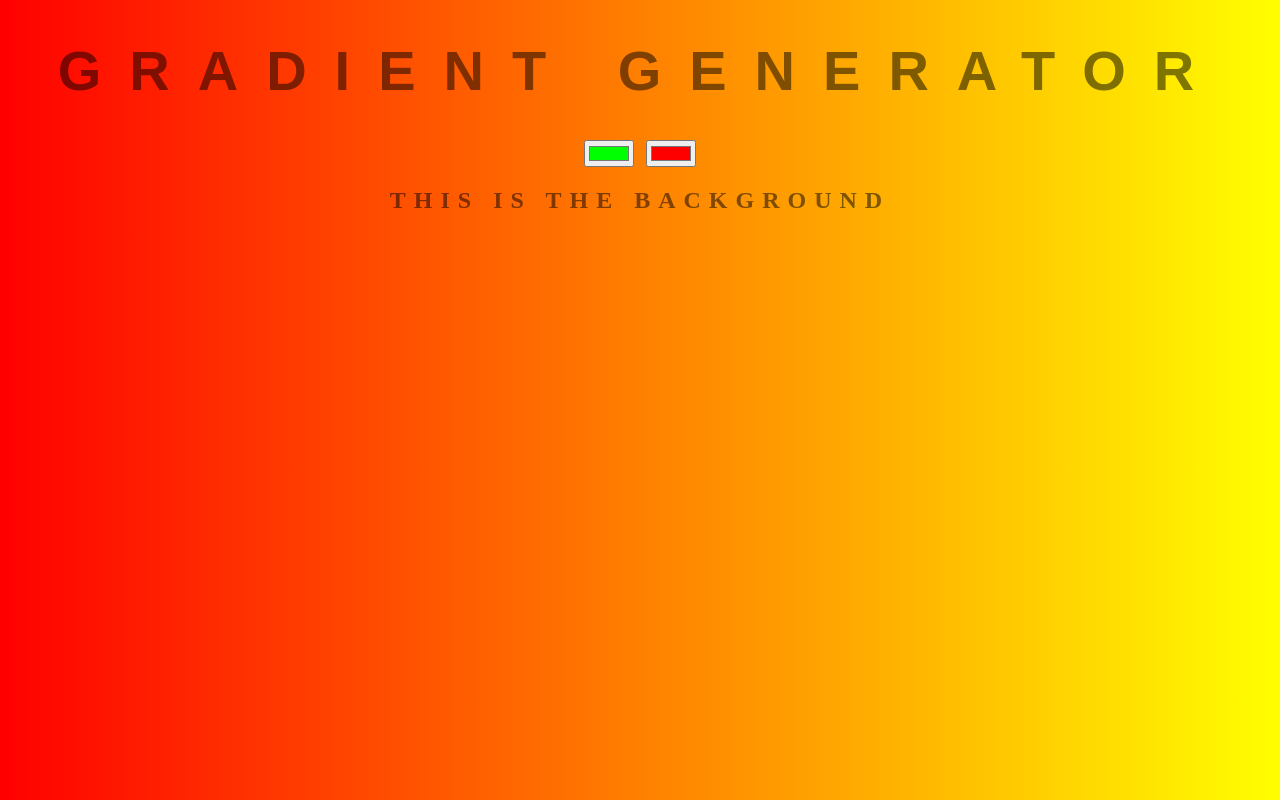
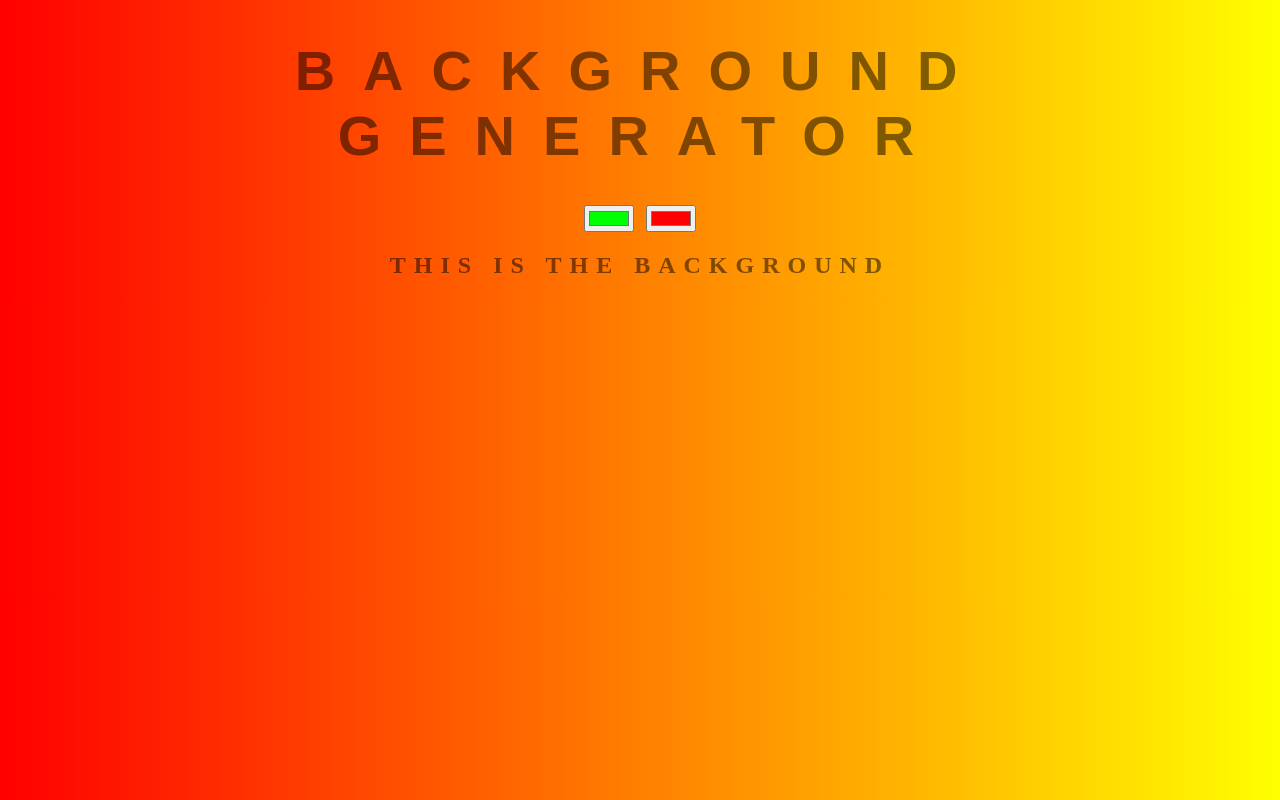
Before and after one commit to omayr-abd/Background-Generator, a plain HTML site: page index.html in a window 1280 px wide. Drawn offline with Linux system fonts and the light colour scheme.

Commit message:
Reverting back to old title

```diff
--- a/index.html
+++ b/index.html
@@ -5,7 +5,7 @@
 	<link rel="stylesheet" type="text/css" href="style.css">
 </head>
 <body id="gradient">
-	<h1>Gradient generator</h1>
+	<h1>Background generator</h1>
 	<input class="color1" type="color" name="color1" value="#00ff00">
 	<input class="color2" type="color" name="color2" value="#ff0000">
 	<h2>This is the background</h2>
```
